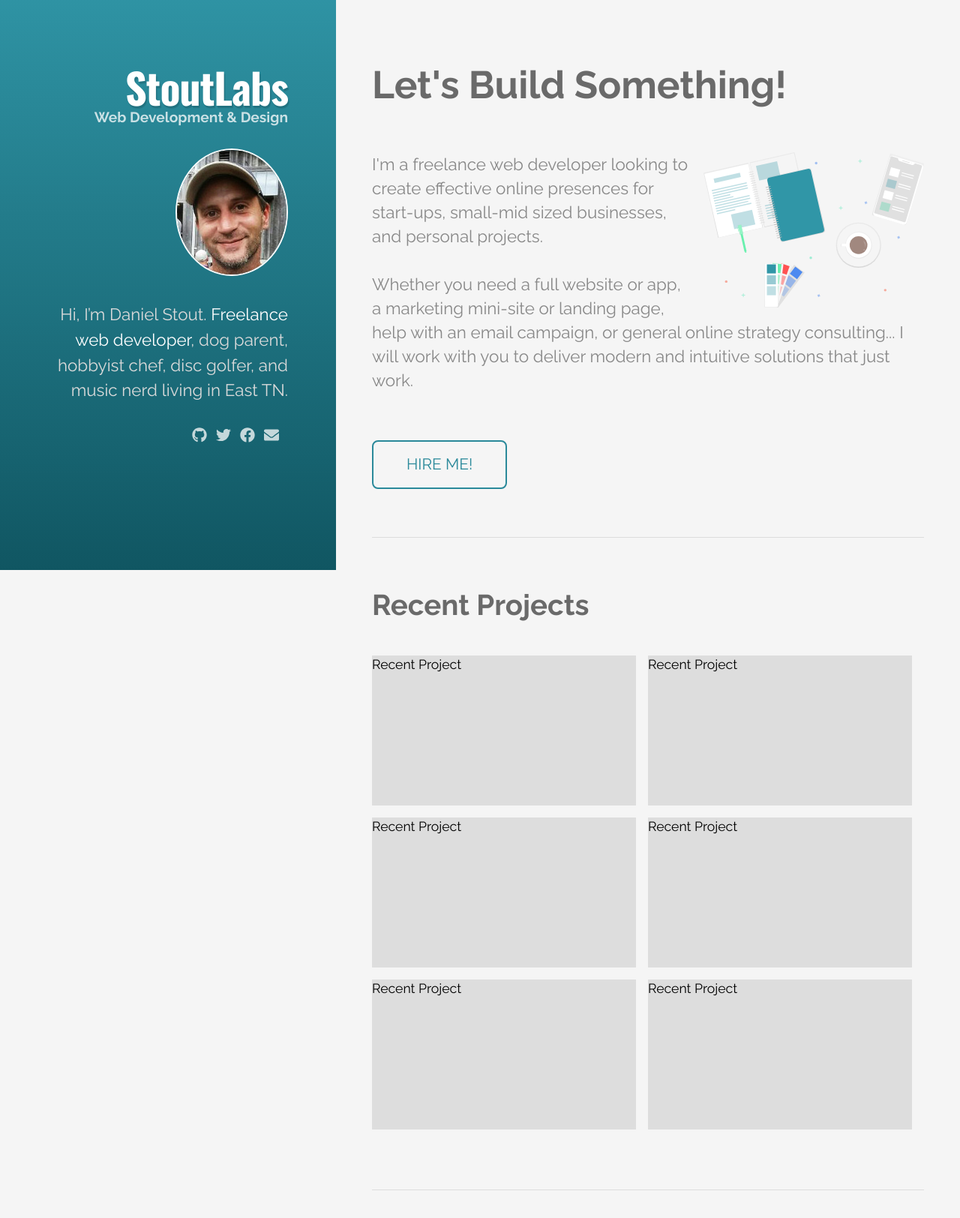
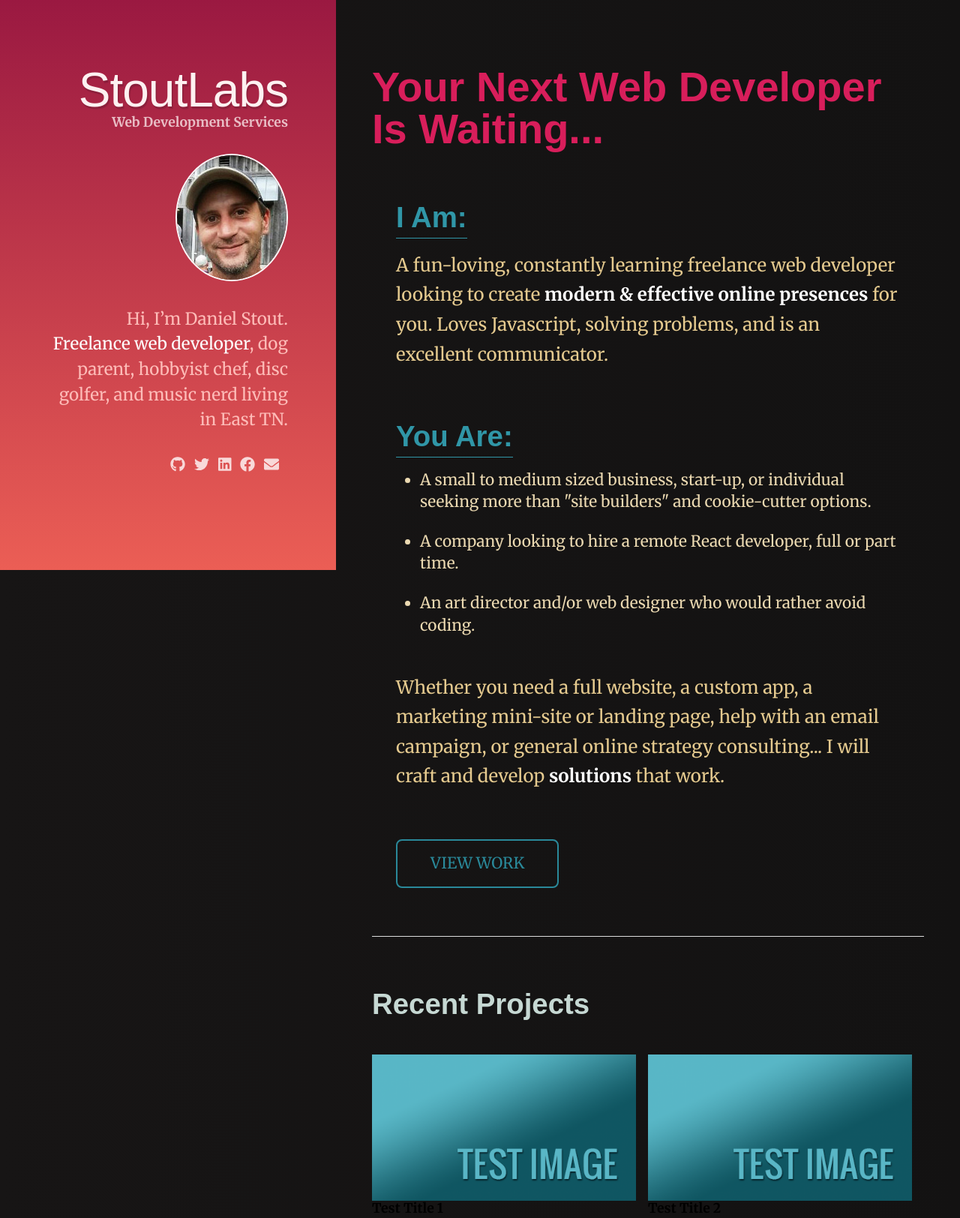
Before and after one commit to stoutlabs/stoutlabs-gatsbysite, a Gatsby site: page / in a window 1280 px wide. Shown: the part 40-1664 px from the top of the page at 75% size. Built offline with nearby package versions, Linux system fonts and the light colour scheme; Gatsby itself is replaced by a stand-in of ours; a web font is replaced by a local one.

Commit message:
Changed up styles. Theme colors not all active while testing colors out...

```diff
--- a/src/assets/styles/_content.scss
+++ b/src/assets/styles/_content.scss
@@ -4,29 +4,47 @@
 }
 
 h2 {
+  font-family: 'Emilys Candy', sans-serif;
   font-size: 3.2rem;
   font-weight: 700;
-  color: #6a6a6a;
+  color: $color4;
   margin: 0;
 }
 
 h3 {
+  font-family: 'Emilys Candy', sans-serif;
   font-size: 2.4rem;
   line-height: 3.3rem;
   font-weight: 700;
-  color: #6a6a6a;
+  color: $color5;
   margin: 0 0 2.5rem;
   width: 100%;
 }
 
 h4 {
+  font-family: 'Merriweather', sans-serif;
   font-size: 1.25rem;
   font-weight: 700;
   margin: 0 0 1rem;
 }
 
+h5 {
+  font-family: 'Merriweather', sans-serif;
+  font-size: 1.1rem;
+  font-weight: 700;
+  margin: 0;
+}
+
 p {
   font-size: 1.1rem;
-  line-height: 1.5rem;
+  line-height: 1.5;
   margin: 0 0 2rem;
+  color: #e5ca8f;
 }
+
+li {
+  font-size: 1.1rem;
+  line-height: 1.4;
+  margin: 0 0 1.5rem;
+  color: #c5ac78;
+}
--- /dev/null
+++ b/src/assets/styles/_global.scss
@@ -0,0 +1 @@
+@import url('https://fonts.googleapis.com/css?family=Emilys+Candy|Merriweather:400,700|Shrikhand');
--- a/src/assets/styles/_layout.scss
+++ b/src/assets/styles/_layout.scss
@@ -1,4 +1,4 @@
 body {
-  background-color: #f5f5f5;
-  font-family: 'Raleway', sans-serif;
+  background: linear-gradient(270deg, #131212, #171515);
+  font-family: 'Merriweather', sans-serif;
 }
--- /dev/null
+++ b/src/assets/styles/_palette.scss
@@ -0,0 +1,5 @@
+$color3: #3a3335;
+$color4: #d81e5b;
+$color1: #eb5e55;
+$color2: #fdf0d5;
+$color5: #c6d8d3;
--- a/src/assets/styles/index.scss
+++ b/src/assets/styles/index.scss
@@ -1,5 +1,5 @@
-@import url('https://fonts.googleapis.com/css?family=Oswald:700|Raleway:400,400i,700');
-
 @import 'reset';
+@import 'palette';
+@import 'global';
 @import 'layout';
 @import 'content';
--- a/src/components/Header.js
+++ b/src/components/Header.js
@@ -1,13 +1,15 @@
 import React from 'react';
 import { Link } from 'gatsby';
 import styled from 'styled-components';
+
+import theme from '../utils/theme';
 
 import BioPic from './BioPic';
 // import Nav from './Nav';
 import SocialIcons from './SocialIcons';
 
 const StyledHeader = styled.div`
-  background: linear-gradient(0deg, #105662, #3096a7);
+  background: linear-gradient(${props => props.theme.colorAccent1}, #eb5e55);
   box-sizing: border-box;
   color: #dadada;
   padding: 2rem;
@@ -15,7 +17,7 @@
   flex-direction: column;
   align-items: center;
   justify-content: center;
-  height: 85vh;
+  height: 100vh;
   text-align: center;
 
   @media screen and (min-width: 960px) {
@@ -31,26 +33,27 @@
   }
 
   h1 {
-    font-family: 'Oswald', sans-serif;
-    font-weight: 700;
-    font-size: 3.2rem;
+    font-family: 'Shrikhand', sans-serif;
+
+    font-size: 3rem;
     margin: 0 0 0.2rem;
     text-shadow: 1.5px 2.598px 1px rgba(0, 10, 15, 0.17);
     letter-spacing: -1px;
 
     a {
-      color: white;
+      color: #fef1f1;
       text-decoration: none;
     }
 
     @media screen and (min-width: 960px) {
-      font-size: 3.5rem;
+      font-size: 4rem;
     }
   }
 
   h2 {
-    color: #fff;
-    font-size: 1.2rem;
+    color: #fef1f1;
+    font-family: 'Merriweather', serif;
+    font-size: 1.1rem;
     margin: 0 0 2rem;
     opacity: 0.75;
     padding: 0;
@@ -67,6 +70,8 @@
       font-size: 1.4rem;
       line-height: 1.5;
       margin: 0 0 1.6rem;
+      color: #febcb8;
+
       em {
         color: #ffffff;
       }
@@ -80,13 +85,13 @@
 `;
 
 const Header = ({ siteTitle }) => (
-  <StyledHeader className="header">
+  <StyledHeader className="header" theme={theme}>
     <div className="inner">
       <h1>
         <Link to="/">StoutLabs</Link>
       </h1>
 
-      <h2>Web Development & Design</h2>
+      <h2>Web Development Services</h2>
 
       <div className="header-photo">
         <BioPic />
--- a/src/components/Projects/RecentItem.js
+++ b/src/components/Projects/RecentItem.js
@@ -1,22 +1,64 @@
 import React from 'react';
 import styled from 'styled-components';
 
-const RecentItem = styled.article`
+//temp stuff for building out
+import tempPic from '../../assets/images/tester.png';
+
+const StyledRecentItem = styled.article`
   width: 100%;
   min-height: 200px;
-  background: #ddd;
+  ${'' /* background: #f4f4f4; */} /* test */
   margin: 0 0 1rem 0;
 
   @media screen and (min-width: 768px) {
     margin: 0 1rem 1rem 0;
     width: calc(50% - 1rem);
   }
+
+  p {
+    margin: 0 0 0.6rem;
+  }
+
+  div.initial-pic {
+    img {
+      max-width: 100%;
+    }
+  }
+
+  div.inner-content {
+    opacity: 0;
+  }
+
+  &.active {
+    background: #eee;
+  }
 `;
 
-export default () => {
+export const RecentItem = props => {
   return (
-    <RecentItem className="recent-item">
-      <p>Recent Project</p>
-    </RecentItem>
+    <StyledRecentItem
+      className={`recent-item ${props.isActive ? 'active' : ''}`}
+    >
+      <div
+        className="initial-pic"
+        onClick={() => props.handleClick(props.details.uid)}
+      >
+        <img src={tempPic} alt="temp" />
+      </div>
+
+      <h5>{props.details.title}</h5>
+
+      <div className="inner-content">
+        <div className="desc">
+          <p>{props.details.desc}</p>
+        </div>
+
+        <div className="big-pic">
+          <p>Big pic here</p>
+        </div>
+      </div>
+    </StyledRecentItem>
   );
 };
+
+export default RecentItem;
--- a/src/components/Projects/RecentsList.js
+++ b/src/components/Projects/RecentsList.js
@@ -1,18 +1,14 @@
-import React from 'react';
+import React, { Component } from 'react';
 import styled from 'styled-components';
 
 import RecentItem from './RecentItem';
 
+//temp data
+import tempItems from '../../utils/projects';
+
 const StyledRecents = styled.section`
   border-bottom: 1px solid #ddd;
-
-  h3 {
-    font-size: 2.4rem;
-    line-height: 3.3rem;
-    font-weight: 700;
-    color: #6a6a6a;
-    margin: 0 0 2.5rem;
-  }
+  position: relative;
 
   div.recents-list {
     display: flex;
@@ -25,19 +21,51 @@
   }
 `;
 
-export default () => {
+export class RecentsList extends Component {
+  state = {
+    projects: [],
+    isLoaded: false,
+    activeItem: null
+  };
+
+  componentDidMount = () => {
+    this.setState(() => {
+      return {
+        projects: tempItems,
+        isLoaded: true
+      };
+    });
+  };
+
+  handleClick = id => {
+    console.log(`id: ${id} was clicked.`);
+    this.setState(() => {
+      return {
+        activeItem: id
+      };
+    });
+  };
+
+  render() {
     return (
       <StyledRecents>
         <h3>Recent Projects</h3>
 
         <div className="recents-list">
-        <RecentItem />
-        <RecentItem />
-        <RecentItem />
-        <RecentItem />
-        <RecentItem />
-        <RecentItem />
+          {this.state.projects.map((item, index) => {
+            return (
+              <RecentItem
+                isActive={this.state.activeItem === item.uid ? true : false}
+                key={index}
+                details={item}
+                handleClick={this.handleClick}
+              />
+            );
+          })}
         </div>
       </StyledRecents>
     );
-};
+  }
+}
+
+export default RecentsList;
--- a/src/components/SocialIcons.js
+++ b/src/components/SocialIcons.js
@@ -3,7 +3,8 @@
 import {
   faFacebook,
   faGithub,
-  faTwitter
+  faTwitter,
+  faLinkedin
 } from '@fortawesome/free-brands-svg-icons';
 import { faEnvelope } from '@fortawesome/free-solid-svg-icons';
 import styled from 'styled-components';
@@ -11,9 +12,14 @@
 const StyledIcons = styled.div`
   a {
     margin: 0 0.75rem 0 0;
-    color: #fff;
+    color: #fef1f1;
     font-size: 1.25rem;
-    opacity: 0.75;
+    opacity: 0.85;
+    transition: opacity 200ms ease-out;
+
+    &:hover {
+      opacity: 0.6;
+    }
   }
 `;
 
@@ -37,6 +43,14 @@
         <FontAwesomeIcon icon={faTwitter} />
       </a>
       <a
+        href="https://twitter.com/stoutlabs"
+        target="_blank"
+        rel="noopener noreferrer"
+        title="LinkedIn"
+      >
+        <FontAwesomeIcon icon={faLinkedin} />
+      </a>
+      <a
         href="https://github.com/stoutlabs"
         target="_blank"
         rel="noopener noreferrer"
--- a/src/pages/index.js
+++ b/src/pages/index.js
@@ -4,62 +4,123 @@
 import Contact from '../components/Contact';
 import Layout from '../components/layout';
 import RecentsList from '../components/Projects/RecentsList';
-import Tools from '../components/Tools';
+import Tools from '../components/Tools/Tools.js';
 import CTA from '../components/CTA';
 
-import SVGWorking from '../assets/images/undraw_working.svg';
+//import SVGWorking from '../assets/images/undraw_working.svg';
+import theme from '../utils/theme';
 
 const StyledHeadline = styled.h2`
+  text-align: center;
+  font-size: 3rem;
+
+  @media screen and (min-width: 960px) {
+    text-align: left;
+    font-size: 3.5rem;
+  }
+
+  @media screen and (min-width: 1600px) {
+    font-size: 4rem;
+  }
+`;
+
+const StyledIntroDiv = styled.div`
+  border-bottom: 1px solid #ddd;
+  padding: 2rem 2rem 2rem;
+  margin: 0;
+  min-height: 100vh;
   text-align: center;
 
   @media screen and (min-width: 960px) {
     text-align: left;
   }
-`;
-
-const StyledIntroDiv = styled.div`
-  border-bottom: 1px solid #ddd;
-  color: #888;
-  padding: 4rem 0 2rem;
-  margin: 0;
 
   img {
     width: 40%;
     float: right;
     margin: 0 0 0 1rem;
 
-    &:::after {
+    &::after {
       content: '.';
       clear: both;
     }
   }
 
+  h3 {
+    color: #3096a7;
+    margin: 0 0 1rem;
+    padding: 2rem 0 0;
+    border-bottom: 1px solid #3096a7;
+    width: auto;
+    display: inline-block;
+  }
+
   p {
-    font-size: 1.4rem;
-    line-height: 2rem;
+    font-size: 1.5rem;
+    line-height: 1.65;
     margin: 0 0 2rem;
+
+    b,
+    strong {
+      font-weight: 700;
+      color: #fff;
+    }
+
+    em {
+      font-style: italic;
+      font-size: 1.3rem;
+      opacity: 0.7;
+      color: ${props => props.theme.colorAccent2};
+    }
+  }
+
+  ul {
+    list-style: disc;
+    margin: 0 0 3rem 2rem;
+
+    li {
+      font-size: 1.3rem;
+      line-height: 1.4;
+      color: #ebd9b1;
+      padding: 0 0 1;
+    }
   }
 `;
 
 const IndexPage = () => (
   <Layout>
-    <StyledHeadline>Let's Build Something!</StyledHeadline>
+    <StyledHeadline>Your Next Web Developer Is Waiting...</StyledHeadline>
 
-    <StyledIntroDiv>
-      <img src={SVGWorking} alt="workspace" />
+    <StyledIntroDiv theme={theme}>
+      {/* <p>silly (match.com) photo here</p> */}
+      <h3>I Am:</h3>
       <p>
-        I'm a freelance web developer looking to create effective online
-        presences for start-ups, small-mid sized businesses, and personal
-        projects.
-      </p>
-      <p>
-        Whether you need a full website or app, a marketing mini-site or landing
-        page, help with an email campaign, or general online strategy
-        consulting... I will work with you to deliver modern and intuitive
-        solutions that just work.
+        A fun-loving, constantly learning freelance web developer looking to
+        create <strong>modern & effective online presences</strong> for you.
+        Loves Javascript, solving problems, and is an excellent communicator.
       </p>
 
-      <CTA url={'/page-2/'} title="Hire Me!" />
+      <h3>You Are:</h3>
+      <ul>
+        <li>
+          A small to medium sized business, start-up, or individual seeking more
+          than "site builders" and cookie-cutter options.
+        </li>
+        <li>
+          A company looking to hire a remote React developer, full or part time.
+        </li>
+        <li>
+          An art director and/or web designer who would rather avoid coding.
+        </li>
+      </ul>
+
+      <p>
+        Whether you need a full website, a custom app, a marketing mini-site or
+        landing page, help with an email campaign, or general online strategy
+        consulting... I will craft and develop <b>solutions</b> that work.
+      </p>
+
+      <CTA url={'/page-2/'} title="View Work" />
     </StyledIntroDiv>
     <RecentsList />
     <Tools />
--- /dev/null
+++ b/src/utils/projects.js
@@ -0,0 +1,24 @@
+const tempItems = [
+  {
+    uid: 'test-title-1',
+    title: 'Test Title 1',
+    desc: 'Item desc for item 1.'
+  },
+  {
+    uid: 'test-title-2',
+    title: 'Test Title 2',
+    desc: 'Item desc for item 2.'
+  },
+  {
+    uid: 'test-title-3',
+    title: 'Test Title 3',
+    desc: 'Item desc for item 3.'
+  },
+  {
+    uid: 'test-title-4',
+    title: 'Test Title 4',
+    desc: 'Item desc for item 4.'
+  }
+];
+
+export default tempItems;
--- /dev/null
+++ b/src/utils/theme.js
@@ -0,0 +1,9 @@
+const theme = {
+  colorWhite: '#fdf0d5',
+  colorDarkest: '#3a3335',
+  colorDarker: '#eb5e55',
+  colorAccent1: '#961540',
+  colorAccent2: '#c6d8d3'
+};
+
+export default theme;
```
Also changed, not shown: src/components/Contact.js (+19 -14 lines), src/components/HomeForm.js (+29 -5 lines), src/components/Tools/Tools.js (renamed from src/components/Tools.js, +38 -22 lines), src/assets/images/tester.png (added). Lines whose indentation alone changed are shown as unchanged.
